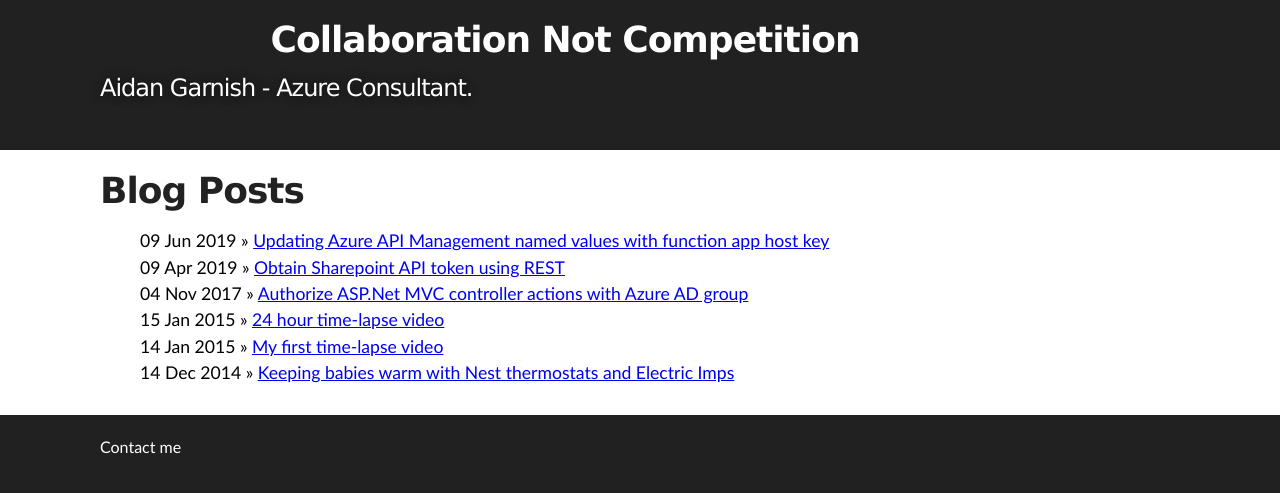
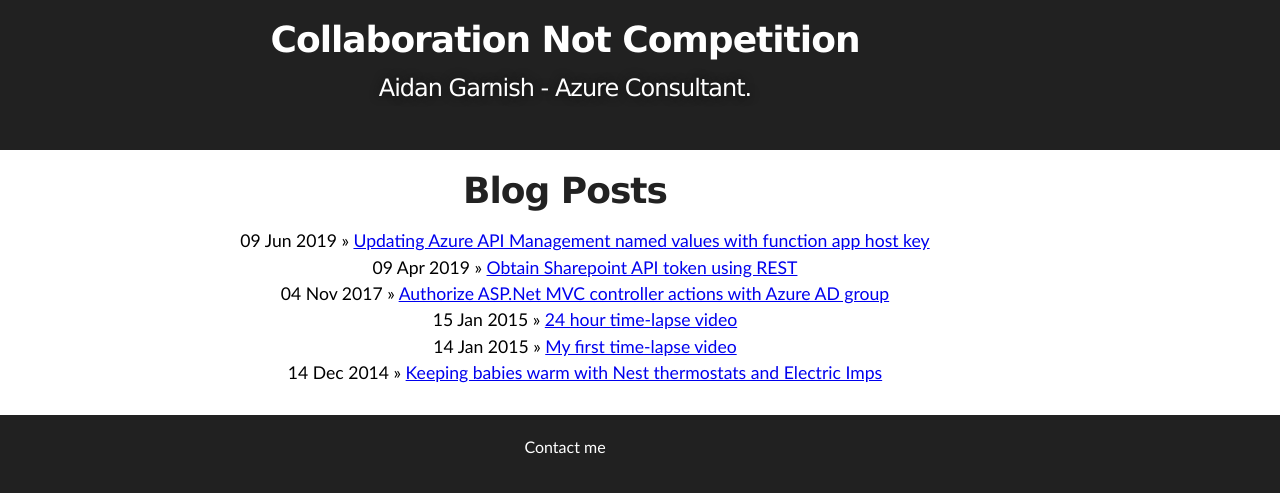
Before and after one commit to aidangarnish/aidangarnish.github.io, a Jekyll site: the page built from index.html, in a window 1280 px wide. Shown: the top 493 px of the page. Built offline with Jekyll 4.4.1, drawn with Linux system fonts in a browser that asks for light colours.

Commit message:
Styling updates

```diff
--- a/assets/css/gridstyle.css
+++ b/assets/css/gridstyle.css
@@ -121,7 +121,7 @@ body {
         .gist, ol, iframe{
           max-width: 460px;
         }
-        #project_tagline {display: inline;}
+        #project_tagline {display: block;}
       }
 
       @media only screen and (min-width: 700px)  {
@@ -133,6 +133,9 @@ body {
         }
         .gist, ol, iframe{
           max-width: 500px;
+        }
+        #project_title, #project_tagline{
+          text-align: center;
         }
       }
 
@@ -162,6 +165,7 @@ body {
 
   .box {
     font-size: 100%;
+    text-align: center;
   }
 
   .header,
@@ -196,7 +200,3 @@ img{
   background: none;
   text-shadow: #111 0px 0px 10px;
 }
-
-#project_title, #project_tagline{
-  text-align: center;
-}
```
